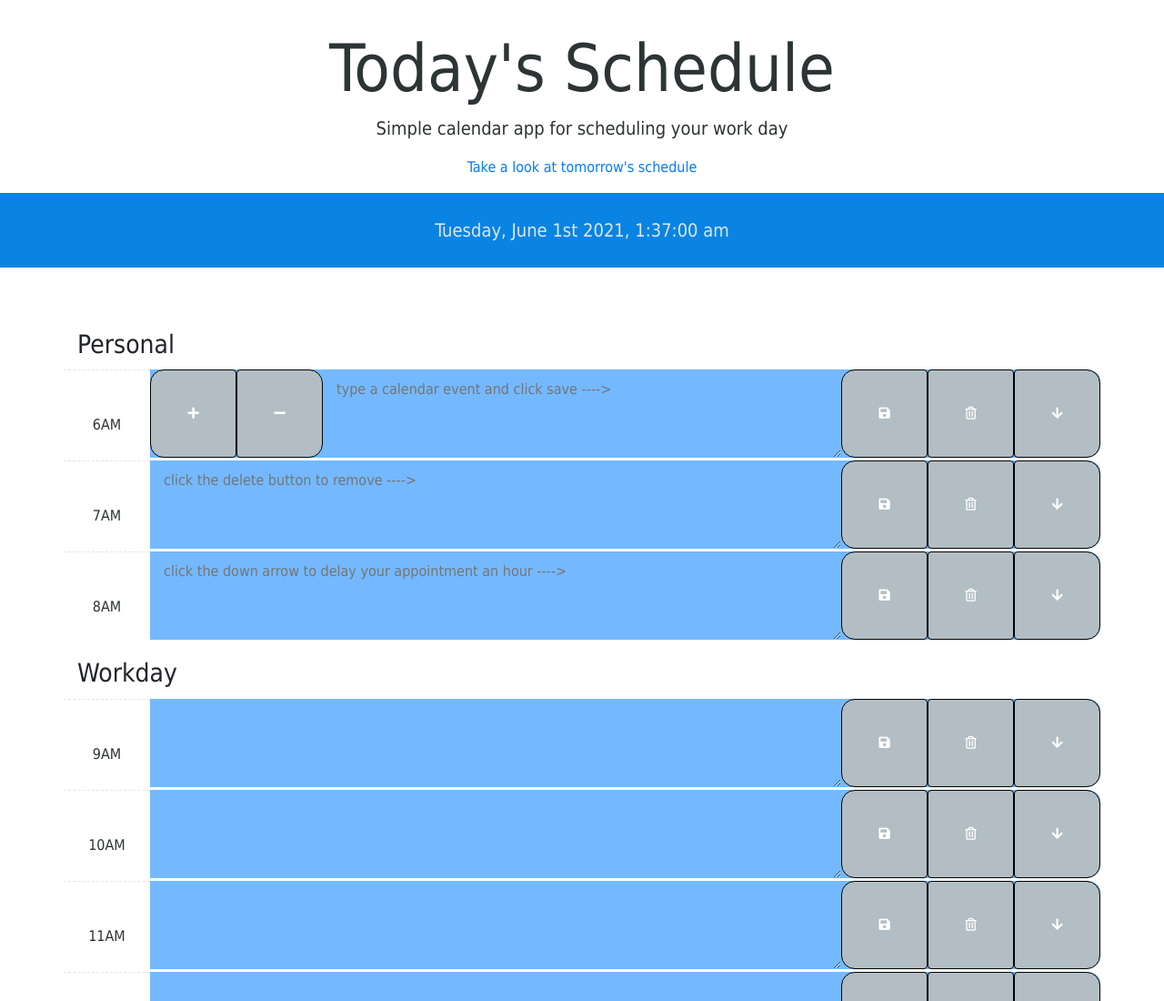
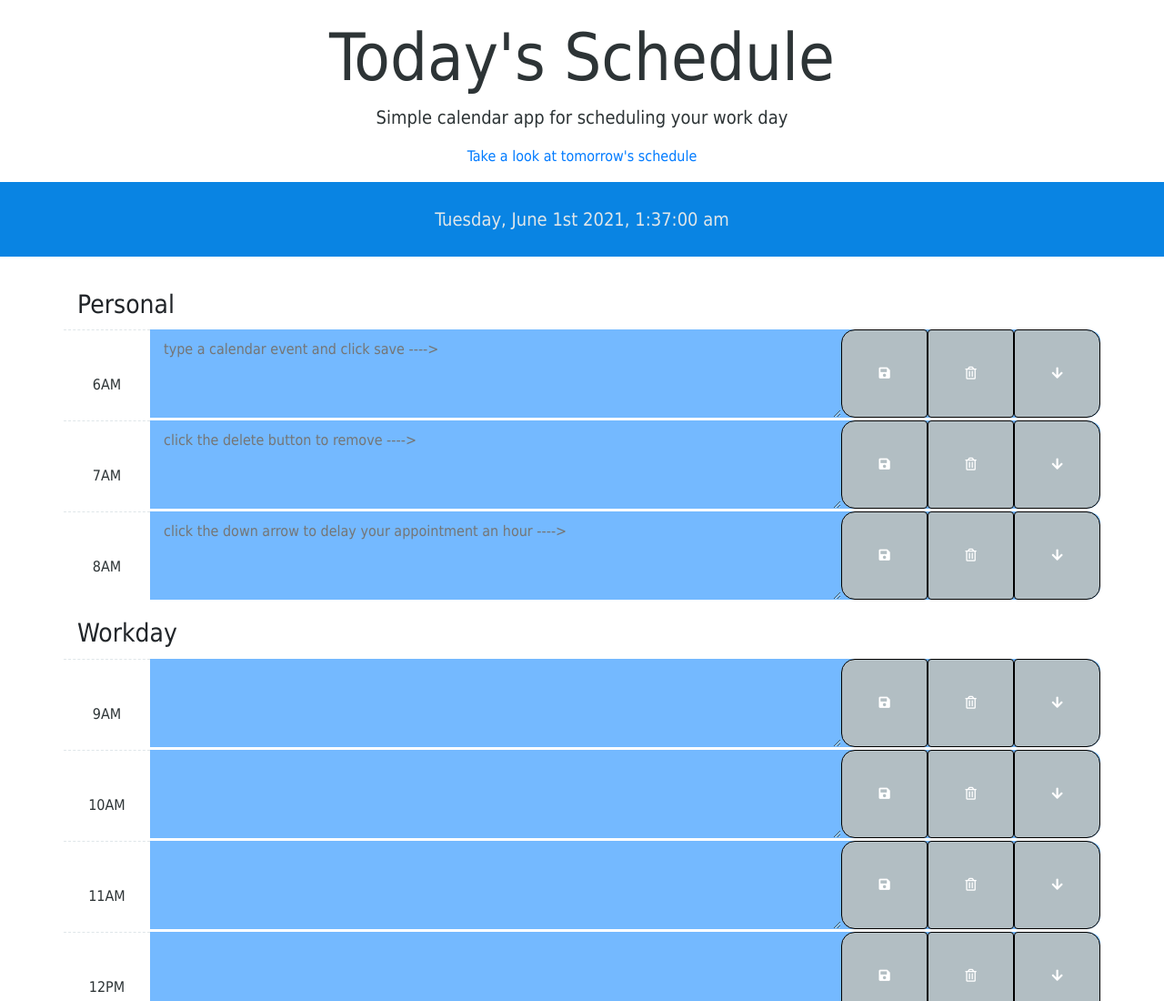
Before and after one commit to Jason-M-Bailey/dailyplanner, a plain HTML site: page index.html in a window 1280 px wide. Shown: the top 1100 px of the page at 91% size. Drawn offline with nearby package versions, Linux system fonts and the light colour scheme.

Commit message:
Updated readme

```diff
--- a/assets/css/style.css
+++ b/assets/css/style.css
@@ -19,7 +19,7 @@ body {
   text-align: center;
   background-color: transparent;
   color: var(--dark);
-  padding: 32px 0px;
+  padding: 20px 0px 0px 0px;
   margin-bottom: 0;
 }
 
--- a/index.html
+++ b/index.html
@@ -48,9 +48,9 @@
       <div class="col-md-1 col-sm-12 hour">
         6AM
       </div>
-      <button class="btn addBtn col-md-1 col-sm-1"><i class="fas fa-plus"></i></button>
-      <button class="btn minusBtn col-md-1 col-sm-1"><i class="fas fa-minus"></i></button>
-      <textarea placeholder="type a calendar event and click save ---->" class="col-md-6 col-sm-7 description">
+      <!-- <button class="btn addBtn col-md-1 col-sm-1"><i class="fas fa-plus"></i></button> -->
+      <!-- <button class="btn minusBtn col-md-1 col-sm-1"><i class="fas fa-minus"></i></button> -->
+      <textarea placeholder="type a calendar event and click save ---->" class="col-md-8 col-sm-9 description">
       </textarea>
 <!-- add a tooltip to show the button was clicked and the action completed -->
       <button class="btn saveBtn col-md-1 col-sm-1"><i class="fas fa-save"></i></button>
```
Also changed, not shown: assets/images/dailyplanner01.jpg (added), assets/images/dailyplanner02.jpg (added), assets/images/dailyplanner03.jpg (added), 1 other file.
